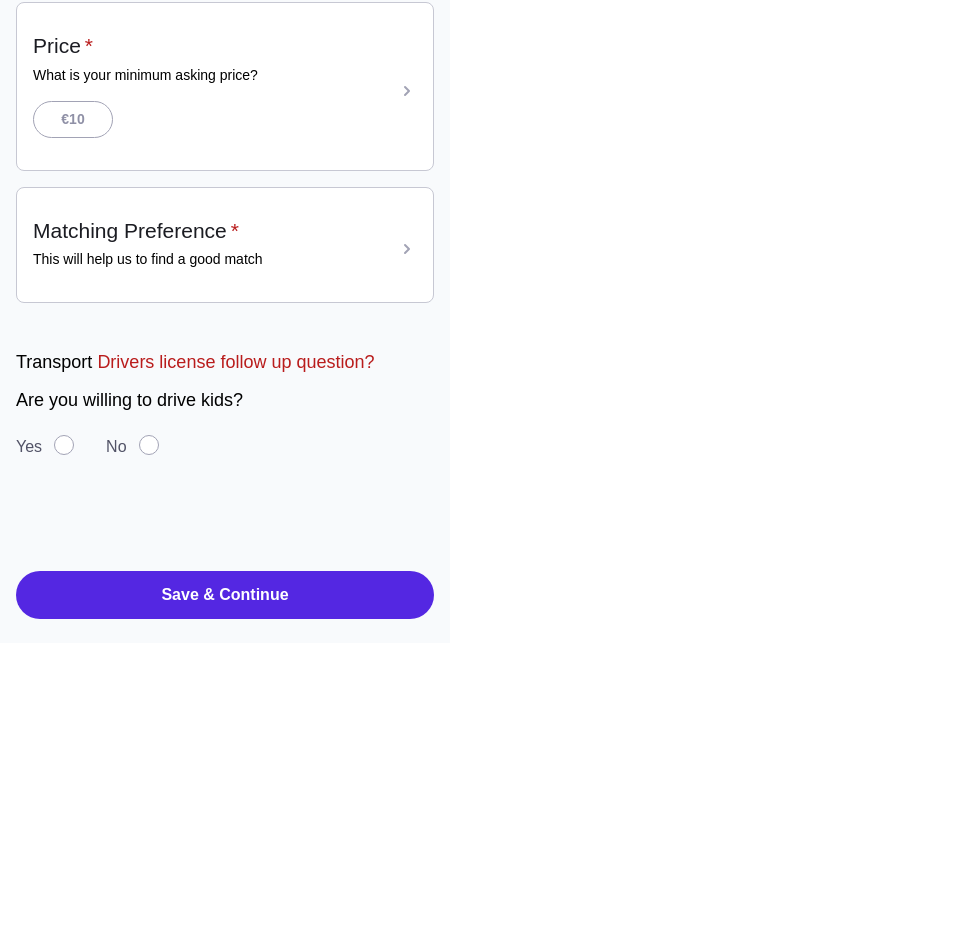
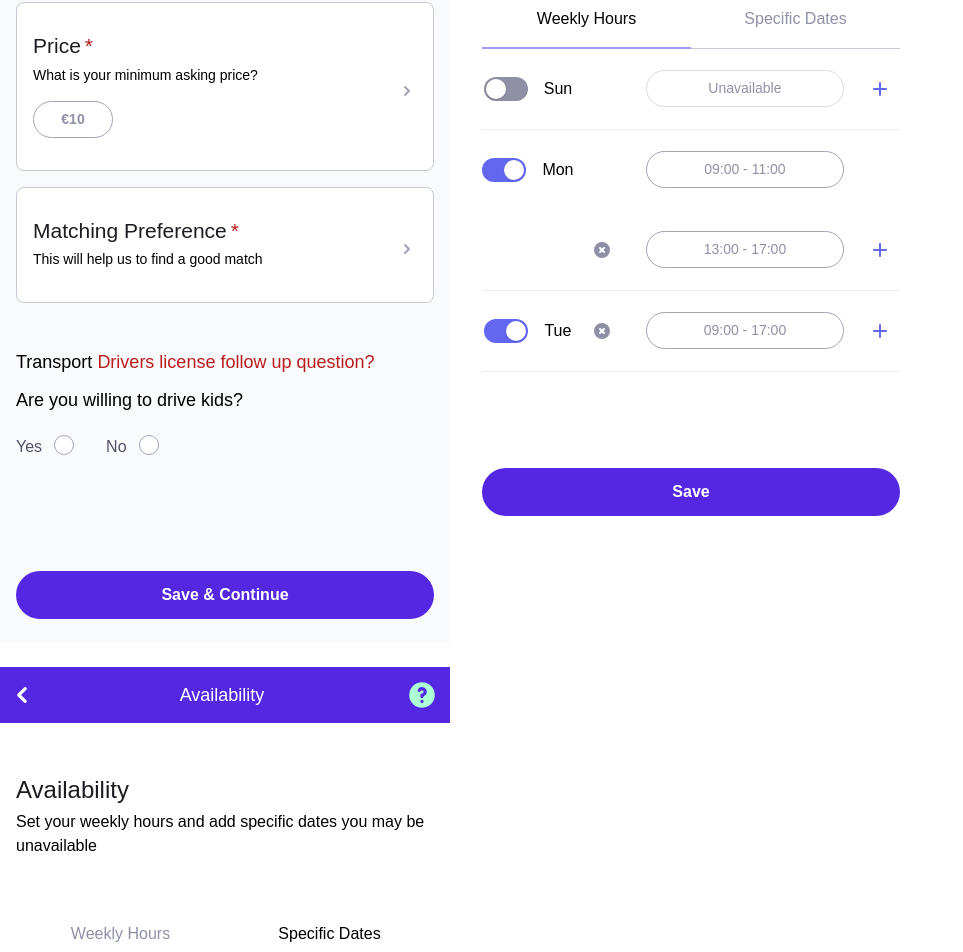
Before and after one commit to andres-codigo/nanny-nina, a Vue app: page /nanny-service-launch-checklist-onboarding in a window 1280 px wide. Shown: the part 5390-6342 px from the top of the page, without its empty margins (0-963 px from the left). Before the commit the page ends 6033 px from the top, so only its background shows below. Built offline with nearby package versions, Linux system fonts and the light colour scheme.

Commit message:
[components, vue] BadgeEnabled, BadgeNotEnabled, InputFieldTimeDisabled and InputFieldTimeEnabled components created and placed in new tabs folders/AvailabilityWeeklyHours and AvailabilityCalendar13 pages created and Container page updated

```diff
--- /dev/null
+++ b/src/components/form/BadgeEnabled.vue
@@ -0,0 +1,13 @@
+<template>
+	<button type="button" class="bg-indigo-500 relative inline-flex flex-shrink-0 h-6 w-11 border-2 border-transparent rounded-full cursor-pointer transition-colors ease-in-out duration-200 focus:outline-none focus:ring-2 focus:ring-offset-2 focus:ring-indigo-500" role="switch" aria-checked="false">
+		<span aria-hidden="true" class="translate-x-5 pointer-events-none inline-block h-5 w-5 rounded-full bg-white shadow transform ring-0 transition ease-in-out duration-200"></span>
+	</button><span class="pl-4 font-medium">{{ text }}</span>
+</template>
+
+<script>
+export default {
+	props: {
+		text: String
+	}
+}
+</script>
--- /dev/null
+++ b/src/components/form/BadgeNotEnabled.vue
@@ -0,0 +1,13 @@
+<template>
+	<button type="button" class="bg-gray-500 relative inline-flex flex-shrink-0 h-6 w-11 border-2 border-transparent rounded-full cursor-pointer transition-colors ease-in-out duration-200 focus:outline-none focus:ring-2 focus:ring-offset-2 focus:ring-indigo-500" role="switch" aria-checked="false">
+		<span aria-hidden="true" class="translate-x-0 pointer-events-none inline-block h-5 w-5 rounded-full bg-white shadow transform ring-0 transition ease-in-out duration-200"></span>
+	</button><span class="pl-4 font-medium">{{ text }}</span>
+</template>
+
+<script>
+export default {
+	props: {
+		text: String
+	}
+}
+</script>
--- /dev/null
+++ b/src/components/form/InputFieldTimeDisabled.vue
@@ -0,0 +1,26 @@
+<template>
+	<input
+		id="date"
+		name="date"
+		type="type"
+		autocomplete="date"
+		required
+		:placeholder="placeholder"
+		readonly
+		class="
+			w-full
+			px-3 py-2
+			border border-gray-400 rounded-full
+			text-sm text-center font-thin
+			read-only:border-gray-100
+			focus:outline-none"
+	/>
+</template>
+
+<script>
+export default {
+	props: {
+		placeholder: String
+	}
+}
+</script>
--- /dev/null
+++ b/src/components/form/InputFieldTimeEnabled.vue
@@ -0,0 +1,25 @@
+<template>
+	<input
+		id="date"
+		name="date"
+		type="text"
+		autocomplete="date"
+		required
+		:value="value"
+		class="
+			w-full
+			px-3 py-2
+			border border-gray-400 rounded-full
+			text-sm text-center font-thin
+			read-only:border-gray-100
+			focus:outline-none focus:ring-0 focus:ring-blue-500 focus:border-blue-500"
+	/>
+</template>
+
+<script>
+export default {
+	props: {
+		value: String
+	}
+}
+</script>
--- /dev/null
+++ b/src/components/tabs/Tabs.vue
@@ -0,0 +1,19 @@
+<template>
+	<div class="border-b border-gray-200">
+		<nav class="-mb-px flex" aria-label="Tabs">
+			<a href="#" :class="['flex-1 py-4 px-1 text-center font-medium antialiased', tabOneClasses]">{{ tabOneText }}</a>
+			<a href="#" :class="['flex-1 py-4 px-1 text-center font-medium antialiased', tabTwoClasses]">{{ tabTwoText }}</a>
+		</nav>
+	</div>
+</template>
+
+<script>
+export default {
+	props: {
+		tabOneText: String,
+		tabOneClasses: String,
+		tabTwoText: String,
+		tabTwoClasses: String,
+	}
+}
+</script>
--- a/src/pages/02-worker/nanny/service-launch-and-checklist/ServiceLaunchChecklistOnboardingContainer.vue
+++ b/src/pages/02-worker/nanny/service-launch-and-checklist/ServiceLaunchChecklistOnboardingContainer.vue
@@ -18,6 +18,8 @@ import ReferenceForm09 from './pages/03-onboarding-form/ReferenceForm09.vue'
 /* 04 Preferences Checklist */
 import PreferencesLaunchScreen10 from './pages/04-preferences/PreferencesLaunchScreen10.vue'
 import Checklist11 from './pages/04-preferences/Checklist11.vue'
+import AvailabilityWeeklyHours12 from './pages/04-preferences/AvailabilityWeeklyHours12.vue'
+import AvailabilityCalendar13 from './pages/04-preferences/AvailabilityCalendar13.vue'
 
 </script>
 
@@ -34,5 +36,7 @@ import Checklist11 from './pages/04-preferences/Checklist11.vue'
 		<ReferenceForm09 class="max-w-450-for-dev-not-prod" />
 		<PreferencesLaunchScreen10 class="max-w-450-for-dev-not-prod" />
 		<Checklist11 class="max-w-450-for-dev-not-prod" />
+		<AvailabilityWeeklyHours12 class="max-w-450-for-dev-not-prod" />
+		<AvailabilityCalendar13 class="max-w-450-for-dev-not-prod" />
 	</div>
 </template>
--- /dev/null
+++ b/src/pages/02-worker/nanny/service-launch-and-checklist/pages/04-preferences/AvailabilityCalendar13.vue
@@ -0,0 +1,44 @@
+<script setup>
+import TopNavigation from '../../../../../../components/navigation/TopNavigation.vue'
+import Tabs from '../../../../../../components/tabs/Tabs.vue'
+import ButtonPrimary from '../../../../../../components/buttons/ButtonPrimary.vue'
+</script>
+
+<template>
+	<div class="w-full h-full">
+		<TopNavigation routerLinkPath="/dashboard" text="Availability" />
+		<main>
+			<div class="flex flex-col px-4 py-6">
+				<h5 class="mt-8 mb-2 text-left text-header-four font-normal text-gray-900">Availability</h5>
+				<p	class="font-light">Set your weekly hours and add specific dates you may be unavailable</p>
+
+				<div class="mt-12">
+					<Tabs
+						tabOneClasses="border-transparent text-gray-500 border-b-2 hover:text-gray-700 hover:border-gray-300"
+						tabOneText="Weekly Hours"
+						tabTwoClasses="border-b-2 border-purple-500 text-black"
+						tabTwoText="Specific Dates"
+					/>
+
+					<p class="mt-8 mx-10 font-thin text-center text-gray-500">Your availability on the specific dates, exceptions to the regular schedule</p>
+
+				</div>
+
+				<div class="mt-24">
+					<ButtonPrimary text="Save" />
+				</div>
+			</div>
+		</main>
+	</div>
+</template>
+
+<script>
+import { PlusIcon, XCircleIcon } from '@heroicons/vue/solid'
+
+export default {
+	components: {
+		PlusIcon,
+		XCircleIcon
+	}
+}
+</script>
--- /dev/null
+++ b/src/pages/02-worker/nanny/service-launch-and-checklist/pages/04-preferences/AvailabilityWeeklyHours12.vue
@@ -0,0 +1,79 @@
+<script setup>
+import TopNavigation from '../../../../../../components/navigation/TopNavigation.vue'
+import Tabs from '../../../../../../components/tabs/Tabs.vue'
+import BadgeEnabled from '../../../../../../components/form/BadgeEnabled.vue'
+import BadgeNotEnabled from '../../../../../../components/form/BadgeNotEnabled.vue'
+import InputFieldTimeEnabled from '../../../../../../components/form/InputFieldTimeEnabled.vue'
+import InputFieldTimeDisabled from '../../../../../../components/form/InputFieldTimeDisabled.vue'
+import ButtonPrimary from '../../../../../../components/buttons/ButtonPrimary.vue'
+</script>
+
+<template>
+	<div class="w-full h-full">
+		<TopNavigation routerLinkPath="/dashboard" text="Availability" />
+		<main>
+			<div class="flex flex-col px-4 py-6">
+				<h5 class="mt-8 mb-2 text-left text-header-four font-normal text-gray-900">Availability</h5>
+				<p	class="font-light">Set your weekly hours and add specific dates you may be unavailable</p>
+
+				<div class="mt-12">
+					<Tabs
+						tabOneClasses="border-b-2 border-purple-500 text-black"
+						tabOneText="Weekly Hours"
+						tabTwoClasses="border-transparent text-gray-500 border-b-2 hover:text-gray-700 hover:border-gray-300"
+						tabTwoText="Specific Dates"
+					/>
+
+					<div class="border-b border-gray-50">
+						<div class="flex h-20">
+							<div class="inline-flex justify-center items-center w-24"><BadgeNotEnabled text="Sun" /></div>
+							<div class="flex-none inline-flex justify-center items-center w-14">&nbsp;</div>
+							<div class="inline-flex grow justify-center items-center px-4"><InputFieldTimeDisabled placeholder="Unavailable" /></div>
+							<div class="flex-none inline-flex justify-center items-center w-10"><PlusIcon class="w-5 h-5 text-indigo-500" aria-hidden="true" /></div>
+						</div>
+					</div>
+
+					<div class="border-b border-gray-50">
+						<div class="flex h-20">
+							<div class="inline-flex justify-center items-center w-24"><BadgeEnabled text="Mon" /></div>
+							<div class="flex-none inline-flex justify-center items-center w-14">&nbsp;</div>
+							<div class="inline-flex grow justify-center items-center px-4"><InputFieldTimeEnabled placeholder="09:00 - 11:00" /></div>
+							<div class="flex-none inline-flex justify-center items-center w-10">&nbsp;</div>
+						</div>
+						<div class="flex h-20">
+							<div class="inline-flex justify-center items-center w-24">&nbsp;</div>
+							<div class="flex-none inline-flex justify-center items-center w-14"><XCircleIcon class="w-5 h-5 text-gray-500" aria-hidden="true" /></div>
+							<div class="inline-flex grow justify-center items-center px-4"><InputFieldTimeEnabled placeholder="13:00 - 17:00" /></div>
+							<div class="flex-none inline-flex justify-center items-center w-10"><PlusIcon class="w-5 h-5 text-indigo-500" aria-hidden="true" /></div>
+						</div>
+					</div>
+
+					<div class="border-b border-gray-50">
+						<div class="flex h-20">
+							<div class="inline-flex justify-center items-center w-24"><BadgeEnabled text="Tue" /></div>
+							<div class="flex-none inline-flex justify-center items-center w-14"><XCircleIcon class="w-5 h-5 text-gray-500" aria-hidden="true" /></div>
+							<div class="inline-flex grow justify-center items-center px-4"><InputFieldTimeEnabled placeholder="09:00 - 17:00" /></div>
+							<div class="flex-none inline-flex justify-center items-center w-10"><PlusIcon class="w-5 h-5 text-indigo-500" aria-hidden="true" /></div>
+						</div>
+					</div>
+
+				</div>
+
+				<div class="mt-24">
+					<ButtonPrimary text="Save" />
+				</div>
+			</div>
+		</main>
+	</div>
+</template>
+
+<script>
+import { PlusIcon, XCircleIcon } from '@heroicons/vue/solid'
+
+export default {
+	components: {
+		PlusIcon,
+		XCircleIcon
+	}
+}
+</script>
```
